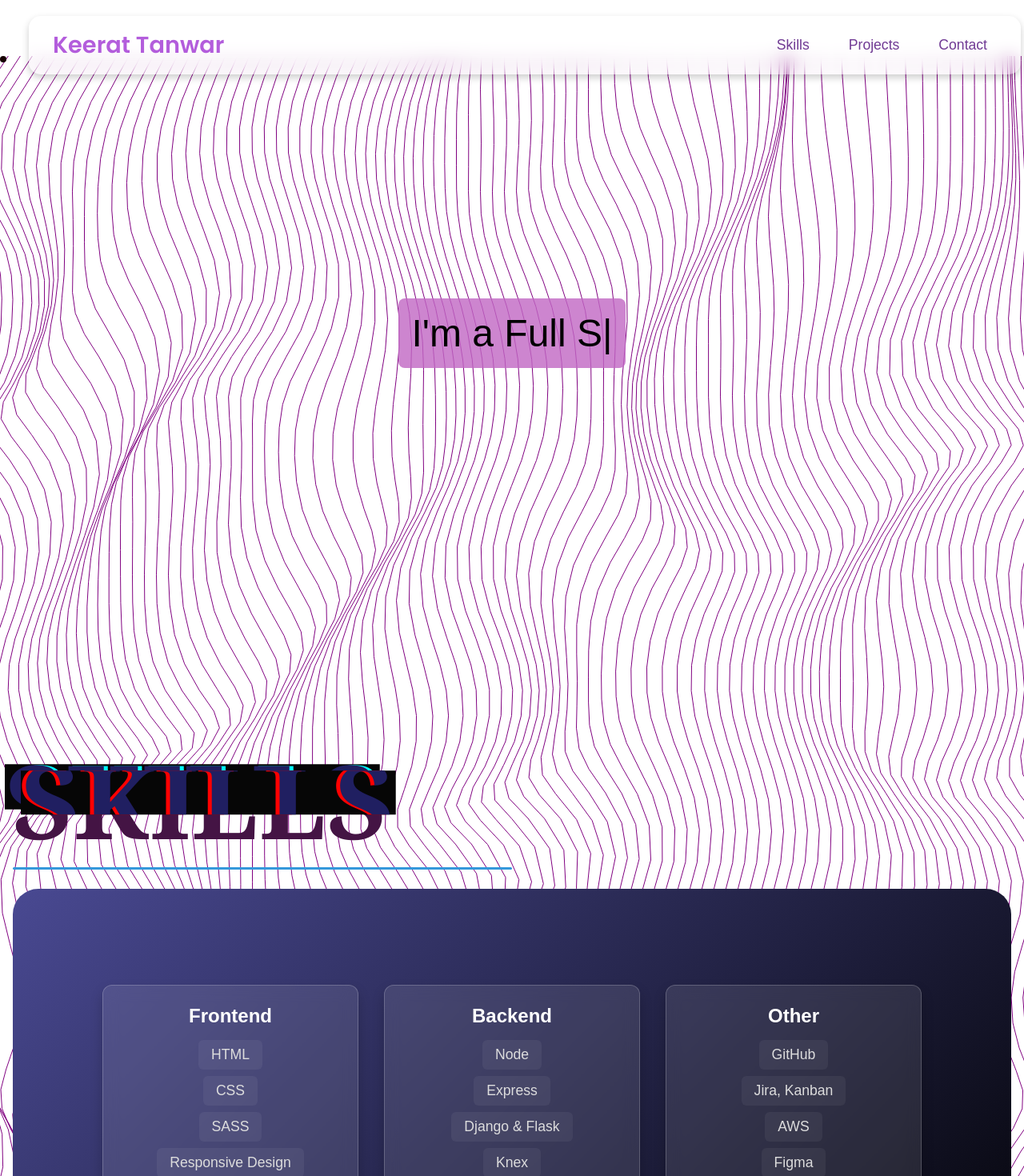
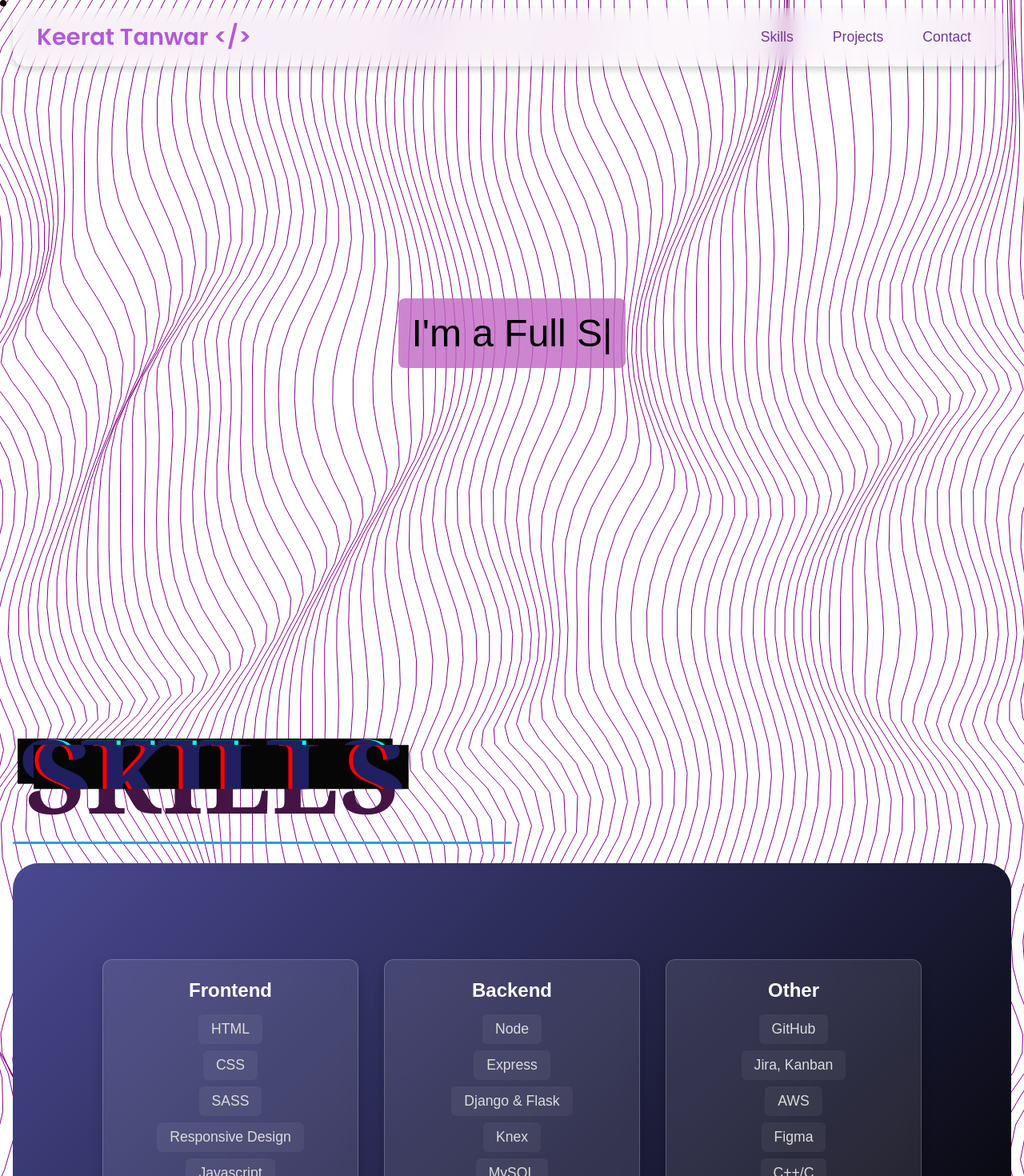
Before and after one commit to keerat21/portfolio, a React (Vite) app: page / in a window 1280 px wide. Shown: the top 1470 px of the page at 80% size. Built offline with nearby package versions, Linux system fonts and the light colour scheme.

Commit message:
Fix navbar margins, waves' top offset to move it up

```diff
--- a/src/App.scss
+++ b/src/App.scss
@@ -32,7 +32,8 @@ body::before {
 }
 
 .sub-topic {
-  padding-top: 6rem;
+  padding-top: 4rem;
+  padding-left: 1rem;
   font-family: poppins;
   font-family: 'Georgia', serif;
   font-size: 1.5rem;
--- a/src/components/GlitchText/GlitchText.scss
+++ b/src/components/GlitchText/GlitchText.scss
@@ -22,7 +22,7 @@
 
   .glitch:not(.enable-on-hover)::after {
     left: 10px;
-    text-shadow: var(--after-shadow, -10px 0 red);
+    text-shadow: var(--after-shadow, -10px 0 rgb(156, 45, 147));
     animation: animate-glitch var(--after-duration, 3s) infinite linear alternate-reverse;
   }
   .glitch:not(.enable-on-hover)::before {
--- a/src/components/Navbar/Navbar.jsx
+++ b/src/components/Navbar/Navbar.jsx
@@ -10,7 +10,7 @@ const Navbar = () => {
 
   return (
     <nav className="navbar">
-      <div className="navbar__logo">Keerat Tanwar</div>
+      <div className="navbar__logo">Keerat Tanwar &lt;/&gt;</div>
 
       <ul className={`navbar__links ${isOpen ? "active" : ""}`}>
         <li>
--- a/src/components/Navbar/Navbar.scss
+++ b/src/components/Navbar/Navbar.scss
@@ -9,7 +9,6 @@
   background: rgba(255, 255, 255, 0.1);
   backdrop-filter: blur(10px);
   border-radius: 15px;
-  margin: 10px 20px;
   color: white;
   position: fixed;
   width: calc(100% - 40px);
--- a/src/components/Waves/Waves.jsx
+++ b/src/components/Waves/Waves.jsx
@@ -76,7 +76,7 @@ export default function Waves({
     maxCursorMove = 100,
     style = {},
     className = "",
-    TOP_OFFSET = 70
+    TOP_OFFSET = 0
 }) {
     const containerRef = useRef(null);
     const canvasRef = useRef(null);
```
